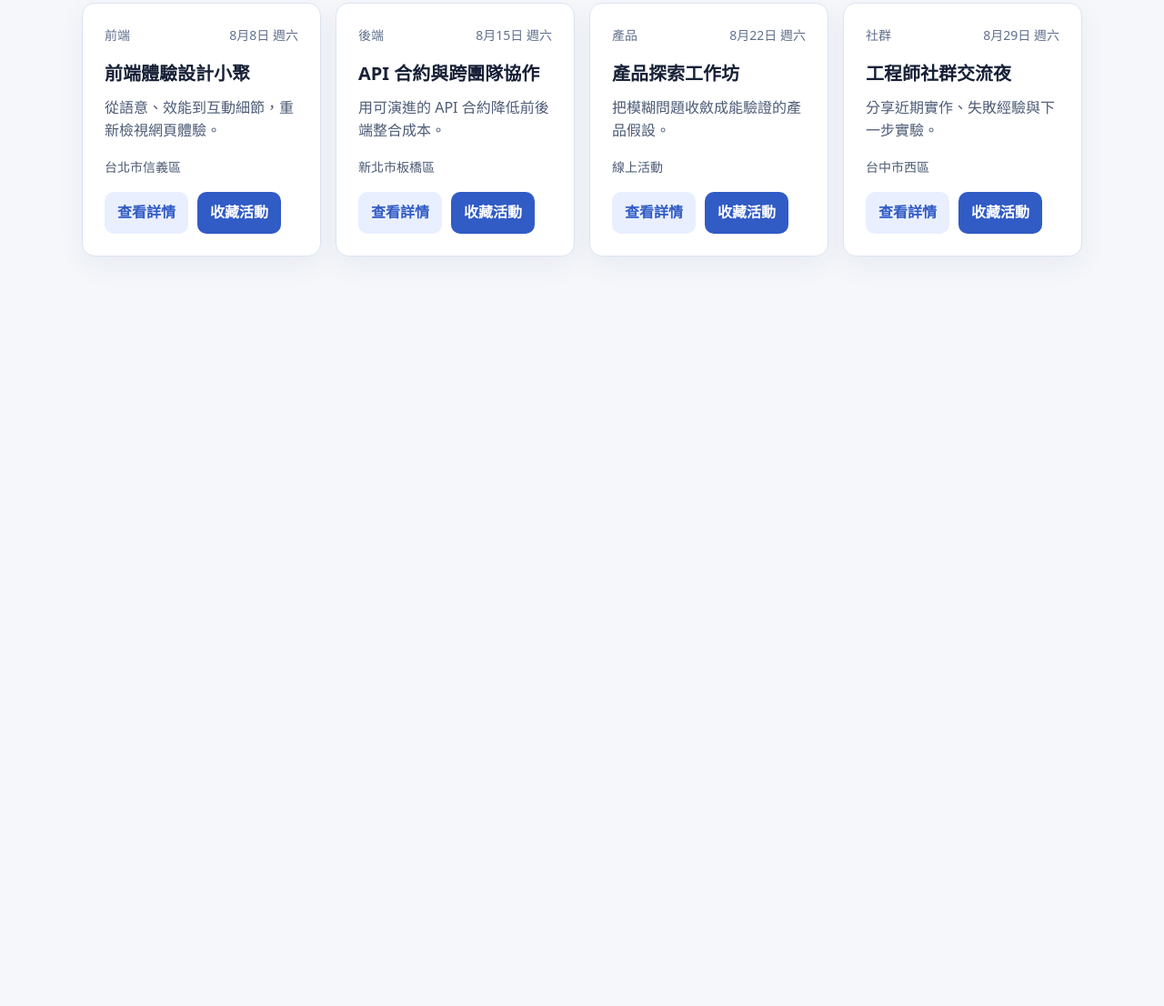
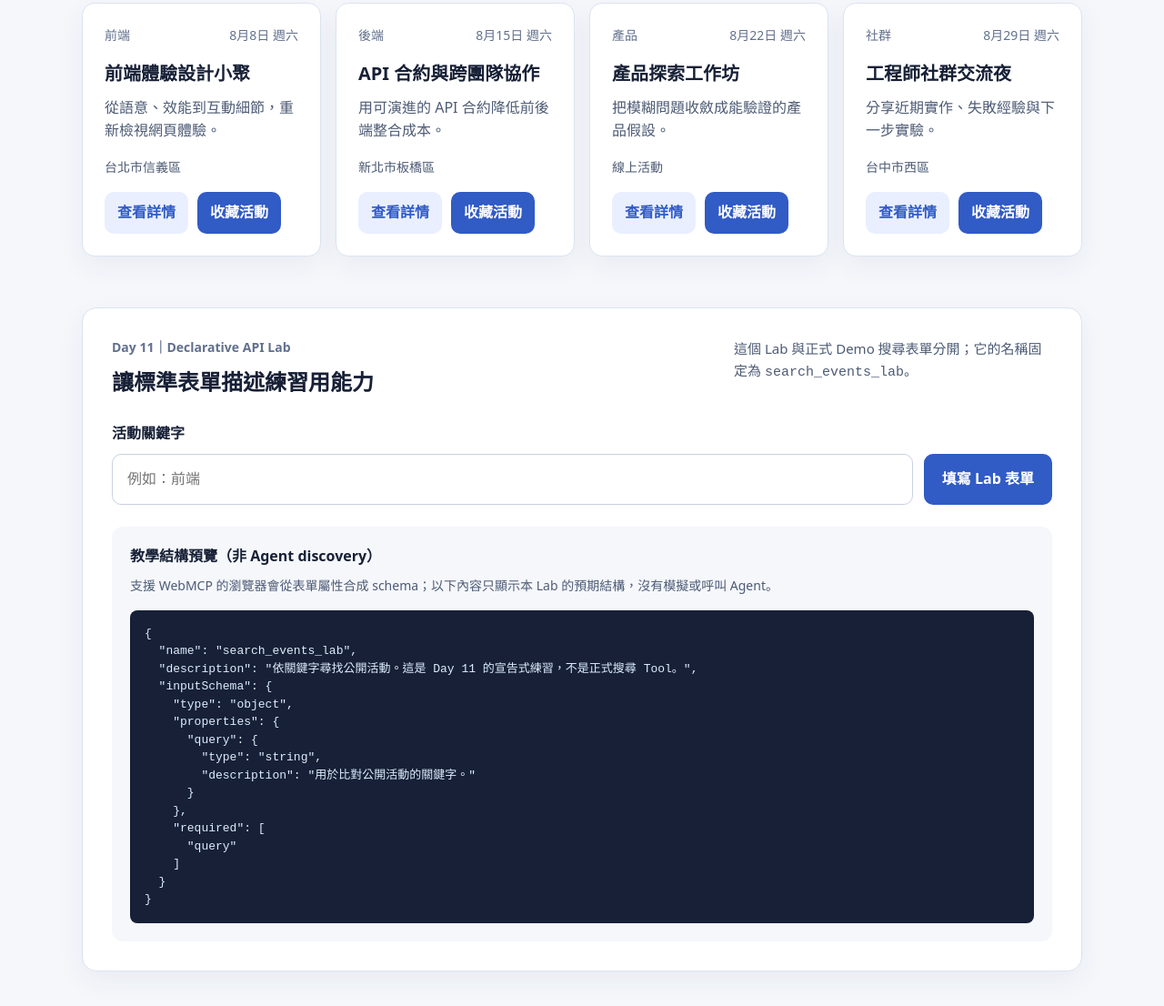
Before and after one commit to eric861129/AgentReady-Events-V2, a website built with Vite: page index.html in a window 1280 px wide. Shown: the part 951-2057 px from the top of the page at 91% size. Before the commit the page ends 1329 px from the top, so only its background shows below. Built offline with nearby package versions, Linux system fonts and the light colour scheme.

Commit message:
feat(day-11): add declarative WebMCP lab

```diff
--- /dev/null
+++ b/src/labs/declarative-preview.ts
@@ -0,0 +1,42 @@
+export interface DeclarativeFieldDefinition {
+  name: string;
+  type: 'search' | 'text';
+  description: string;
+  required: boolean;
+}
+
+export interface DeclarativeToolDefinition {
+  toolname: string;
+  tooldescription: string;
+  fields: readonly DeclarativeFieldDefinition[];
+}
+
+export interface DeclarativeToolPreview {
+  name: string;
+  description: string;
+  inputSchema: {
+    type: 'object';
+    properties: Record<string, { type: 'string'; description: string }>;
+    required: string[];
+  };
+}
+
+/**
+ * 將宣告式表單的已知欄位整理為教學用結構預覽。
+ * 此函式不會註冊 Tool，也不代表 Agent 已發現任何能力。
+ */
+export function createDeclarativeToolPreview(definition: DeclarativeToolDefinition): DeclarativeToolPreview {
+  const properties = Object.fromEntries(
+    definition.fields.map((field) => [field.name, { type: 'string' as const, description: field.description }])
+  );
+
+  return {
+    name: definition.toolname,
+    description: definition.tooldescription,
+    inputSchema: {
+      type: 'object',
+      properties,
+      required: definition.fields.filter((field) => field.required).map((field) => field.name)
+    }
+  };
+}
--- a/src/main.ts
+++ b/src/main.ts
@@ -1,4 +1,5 @@
 import { events, searchEvents, toggleSavedEvent, type EventItem } from './domain/events';
+import { createDeclarativeToolPreview, type DeclarativeToolDefinition } from './labs/declarative-preview';
 import './styles.css';
 
 const app = document.querySelector<HTMLDivElement>('#app');
@@ -13,6 +14,19 @@ let activeQuery = '';
 let visibleEvents: readonly EventItem[] = events;
 let savedEventIds: readonly string[] = [];
 let selectedEventId: string | null = null;
+
+const declarativeSearchLabDefinition: DeclarativeToolDefinition = {
+  toolname: 'search_events_lab',
+  tooldescription: '依關鍵字尋找公開活動。這是 Day 11 的宣告式練習，不是正式搜尋 Tool。',
+  fields: [
+    {
+      name: 'query',
+      type: 'search',
+      description: '用於比對公開活動的關鍵字。',
+      required: true
+    }
+  ]
+};
 
 function render(): void {
   appRoot.innerHTML = `
@@ -43,6 +57,7 @@ function render(): void {
           ${visibleEvents.map(renderEventCard).join('')}
         </div>
       </section>
+      ${renderDeclarativeSearchLab()}
       ${renderEventDetail()}
     </main>
   `;
@@ -93,6 +108,46 @@ function renderEventCard(event: EventItem): string {
   `;
 }
 
+function renderDeclarativeSearchLab(): string {
+  const preview = createDeclarativeToolPreview(declarativeSearchLabDefinition);
+
+  return `
+    <section class="webmcp-lab" aria-labelledby="declarative-lab-title">
+      <div class="webmcp-lab__heading">
+        <div>
+          <p class="section-label">Day 11｜Declarative API Lab</p>
+          <h2 id="declarative-lab-title">讓標準表單描述練習用能力</h2>
+        </div>
+        <p>這個 Lab 與正式 Demo 搜尋表單分開；它的名稱固定為 <code>search_events_lab</code>。</p>
+      </div>
+      <form
+        class="declarative-lab-form"
+        id="declarative-search-lab"
+        toolname="search_events_lab"
+        tooldescription="依關鍵字尋找公開活動。這是 Day 11 的宣告式練習，不是正式搜尋 Tool。"
+      >
+        <label for="declarative-search-query">活動關鍵字</label>
+        <div class="search-controls">
+          <input
+            id="declarative-search-query"
+            name="query"
+            type="search"
+            required
+            toolparamdescription="用於比對公開活動的關鍵字。"
+            placeholder="例如：前端"
+          />
+          <button type="submit">填寫 Lab 表單</button>
+        </div>
+      </form>
+      <div class="webmcp-lab__preview" data-testid="declarative-preview">
+        <h3>教學結構預覽（非 Agent discovery）</h3>
+        <p>支援 WebMCP 的瀏覽器會從表單屬性合成 schema；以下內容只顯示本 Lab 的預期結構，沒有模擬或呼叫 Agent。</p>
+        <pre><code>${escapeHtml(JSON.stringify(preview, null, 2))}</code></pre>
+      </div>
+    </section>
+  `;
+}
+
 function renderEventDetail(): string {
   const selectedEvent = events.find((event) => event.id === selectedEventId);
 
@@ -136,7 +191,17 @@ function escapeHtml(value: string): string {
 }
 
 appRoot.addEventListener('submit', (event) => {
-  if (!(event.target instanceof HTMLFormElement) || event.target.id !== 'event-search-form') {
+  if (!(event.target instanceof HTMLFormElement)) {
+    return;
+  }
+
+  if (event.target.id === 'declarative-search-lab') {
+    event.preventDefault();
+
+    return;
+  }
+
+  if (event.target.id !== 'event-search-form') {
     return;
   }
 
--- a/src/styles.css
+++ b/src/styles.css
@@ -179,6 +179,69 @@ h1 {
   padding: 0.875rem 1.25rem;
 }
 
+.webmcp-lab {
+  margin-top: 3.5rem;
+  padding: clamp(1.25rem, 3vw, 2rem);
+  border: 1px solid #dce3f0;
+  border-radius: 1rem;
+  background: #fff;
+  box-shadow: 0 10px 30px rgb(31 52 94 / 0.06);
+}
+
+.webmcp-lab__heading {
+  display: flex;
+  align-items: start;
+  justify-content: space-between;
+  gap: 1.5rem;
+  margin-bottom: 1.5rem;
+}
+
+.webmcp-lab__heading h2 {
+  margin-bottom: 0;
+}
+
+.webmcp-lab__heading > p {
+  max-width: 350px;
+  margin-bottom: 0;
+  color: #4d5b75;
+  font-size: 0.9375rem;
+}
+
+.declarative-lab-form > label {
+  display: block;
+  margin-bottom: 0.625rem;
+  font-weight: 700;
+}
+
+.webmcp-lab__preview {
+  margin-top: 1.5rem;
+  padding: 1.25rem;
+  border-radius: 0.75rem;
+  background: #f5f7fb;
+}
+
+.webmcp-lab__preview h3 {
+  margin-bottom: 0.5rem;
+  font-size: 1rem;
+}
+
+.webmcp-lab__preview p {
+  margin-bottom: 1rem;
+  color: #4d5b75;
+  font-size: 0.875rem;
+}
+
+.webmcp-lab__preview pre {
+  margin: 0;
+  overflow-x: auto;
+  padding: 1rem;
+  border-radius: 0.5rem;
+  color: #ddedff;
+  background: #172036;
+  font-size: 0.8125rem;
+  line-height: 1.5;
+}
+
 .result-heading {
   display: flex;
   align-items: baseline;
@@ -301,7 +364,8 @@ input:focus-visible {
 @media (max-width: 640px) {
   .site-header,
   .search-controls,
-  .result-heading {
+  .result-heading,
+  .webmcp-lab__heading {
     align-items: stretch;
     flex-direction: column;
   }
```
Also changed, not shown: docs/day-11-declarative-lab.md (added, +27 -0 lines), tests/browser/webmcp-labs.spec.ts (+9 -0 lines), tests/declarative-preview.test.ts (added, +44 -0 lines).
